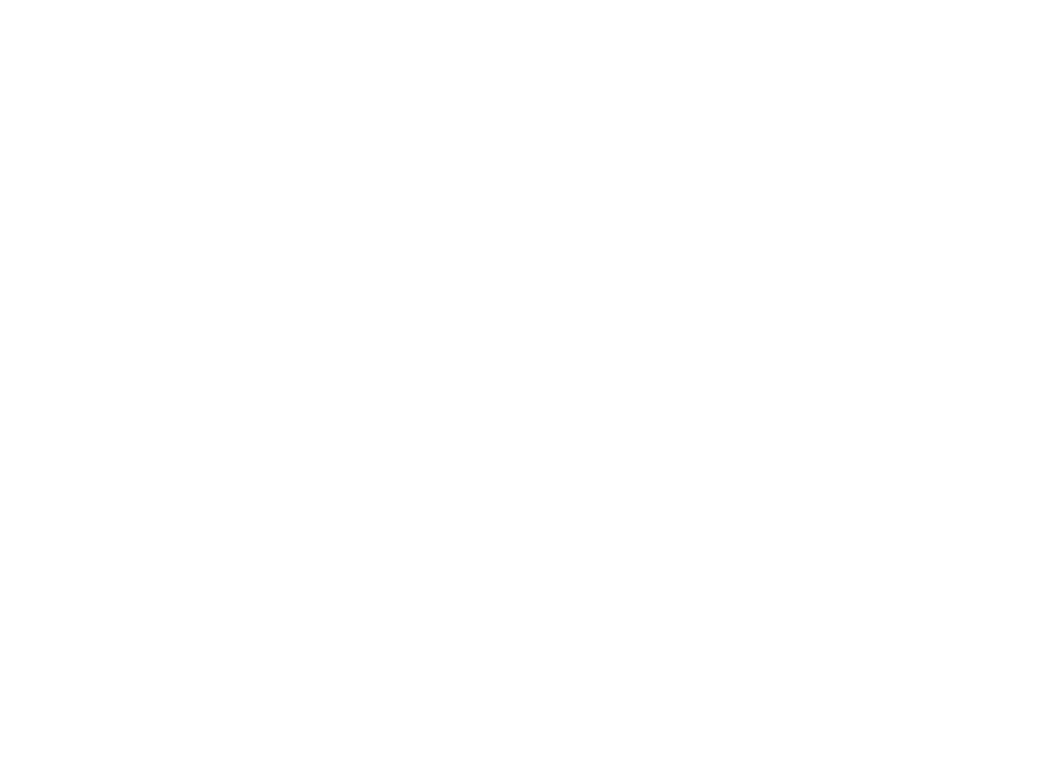
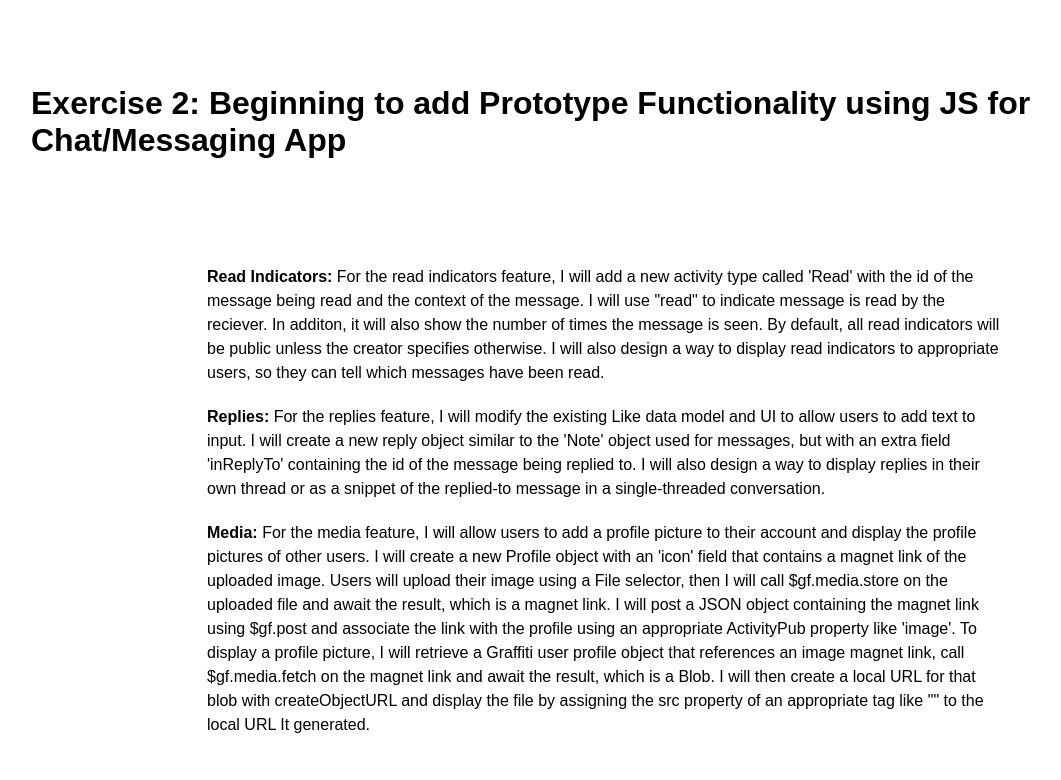
Before and after one commit to designftw/hw11-yonas39, a plain HTML site: page exercise-2/index.html in a window 1280 px wide. Shown: the whole page, without its empty margins (33-1094 px from the left). Drawn offline with Linux system fonts and the light colour scheme.

Commit message:
excercise 2 write up

```diff
--- a/exercise-2/index.html
+++ b/exercise-2/index.html
@@ -4,7 +4,56 @@
     <meta charset="UTF-8" />
     <meta http-equiv="X-UA-Compatible" content="IE=edge" />
     <meta name="viewport" content="width=device-width, initial-scale=1.0" />
-    <title>Excercise-2</title>
+    <title>
+      Exercise 2: Beginning to add Prototype Functionality using JS for
+      Chat/Messaging App
+    </title>
+    <link rel="stylesheet" href="writeup.css" />
   </head>
-  <body></body>
+  <body>
+    <h1>
+      Exercise 2: Beginning to add Prototype Functionality using JS for
+      Chat/Messaging App
+    </h1>
+    <article>
+      <ul>
+        <li>
+          <strong> Read Indicators:</strong> For the read indicators feature, I
+          will add a new activity type called 'Read' with the id of the message
+          being read and the context of the message. I will use "read" to
+          indicate message is read by the reciever. In additon, it will also
+          show the number of times the message is seen. By default, all read
+          indicators will be public unless the creator specifies otherwise. I
+          will also design a way to display read indicators to appropriate
+          users, so they can tell which messages have been read.
+        </li>
+        <li>
+          <strong>Replies:</strong> For the replies feature, I will modify the
+          existing Like data model and UI to allow users to add text to input. I
+          will create a new reply object similar to the 'Note' object used for
+          messages, but with an extra field 'inReplyTo' containing the id of the
+          message being replied to. I will also design a way to display replies
+          in their own thread or as a snippet of the replied-to message in a
+          single-threaded conversation.
+        </li>
+        <li>
+          <strong> Media: </strong>For the media feature, I will allow users to
+          add a profile picture to their account and display the profile
+          pictures of other users. I will create a new Profile object with an
+          'icon' field that contains a magnet link of the uploaded image. Users
+          will upload their image using a File selector, then I will call
+          $gf.media.store on the uploaded file and await the result, which is a
+          magnet link. I will post a JSON object containing the magnet link
+          using $gf.post and associate the link with the profile using an
+          appropriate ActivityPub property like 'image'. To display a profile
+          picture, I will retrieve a Graffiti user profile object that
+          references an image magnet link, call $gf.media.fetch on the magnet
+          link and await the result, which is a Blob. I will then create a local
+          URL for that blob with createObjectURL and display the file by
+          assigning the src property of an appropriate tag like "<img />" to the
+          local URL It generated.
+        </li>
+      </ul>
+    </article>
+  </body>
 </html>
--- a/exercise-2/writeup.css
+++ b/exercise-2/writeup.css
@@ -1 +1,31 @@
 /* css for all of your write ups here */
+body {
+  font-family: Arial, sans-serif;
+  margin: 0;
+  padding: 0;
+}
+
+article {
+  max-width: 800px;
+  margin: 0 auto;
+  padding: 20px;
+}
+
+ul {
+  list-style: none;
+  padding: 0;
+  margin: 0;
+}
+
+li {
+  margin-bottom: 20px;
+  line-height: 1.5;
+}
+
+strong {
+  font-weight: bold;
+}
+
+h1 {
+  padding: 2em;
+}
```
Also changed, not shown: chat-app/chat.html (+3 -4 lines).
